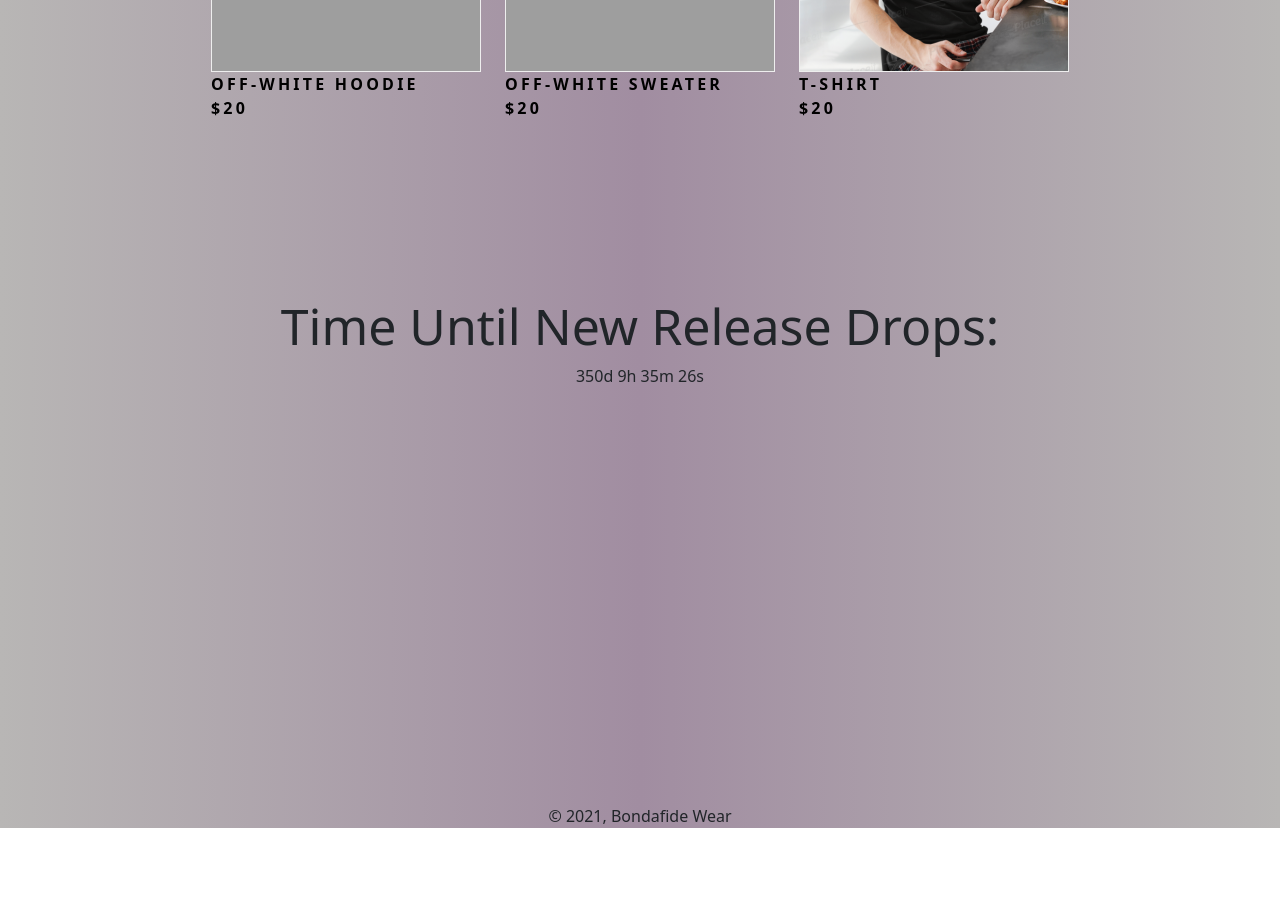
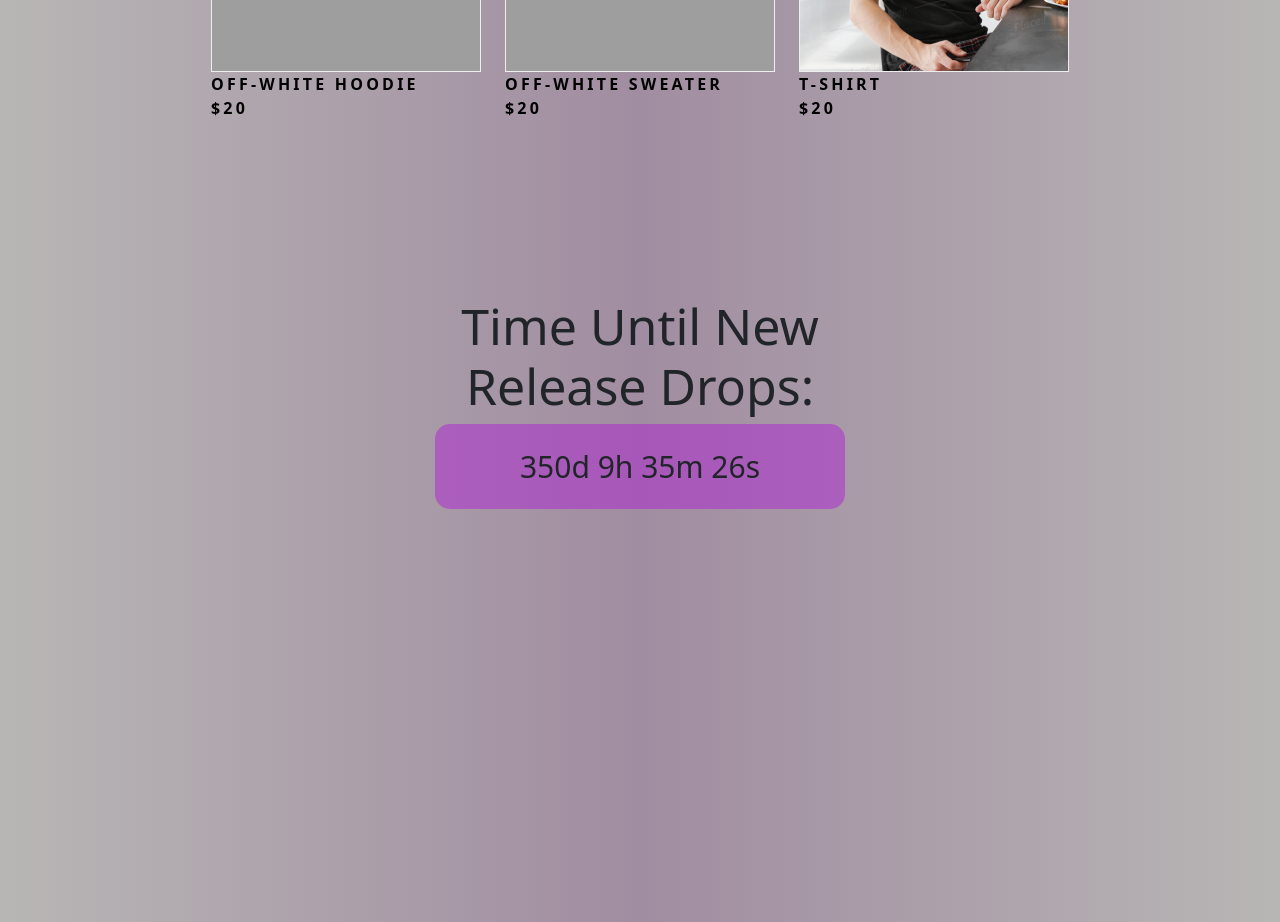
Before and after one commit to RamiHadey/Bonafide, a plain HTML site: page Store.html in a window 1280 px wide. Shown: the part 1580-2502 px from the top of the page. Before the commit the page ends 2408 px from the top, so only its background shows below. Drawn offline with nearby package versions, Linux system fonts and the light colour scheme; grey boxes are pictures that could not be loaded.

Commit message:
fixed timer

```diff
--- a/Store.html
+++ b/Store.html
@@ -140,10 +140,12 @@
                   </div>
             </div>
             <div class="row">
+               <div class="col"></div>
                <div class="col">
                   <h2>Time Until New Release Drops:</h2>
                   <p id="timer"></p>
                </div>
+               <div class="col"></div>
             </div>
 
 
--- a/index.css
+++ b/index.css
@@ -204,7 +204,11 @@ p.FAQ{
 /*Timer*/
 #timer{
     text-align: center;
-    padding: 10px blue;
+    font-size: 30px;
+    padding: 20px;
+    background-color: rgba(174, 29, 211, 0.473);
+    width: 50%px;
+    border-radius: 15px;
 }
 
 
```
